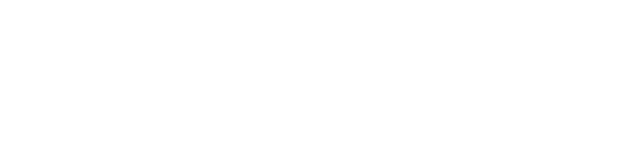
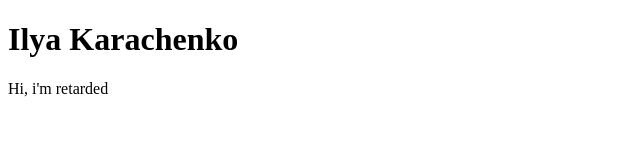
Before and after one commit to ptNaSilu/rsschool-cv, a plain HTML site: page index.html in a window 1280 px wide. Shown: the whole page, without its empty margins (0-640 px from the left). Drawn offline with Linux system fonts and the light colour scheme.

Commit message:
fix: fix html

```diff
--- a/index.html
+++ b/index.html
@@ -7,6 +7,7 @@
     <title>Document</title>
 </head>
 <body>
-
+    <h1>Ilya Karachenko</h1>
+    <p>Hi, i'm retarded</p>
 </body>
 </html>
```
